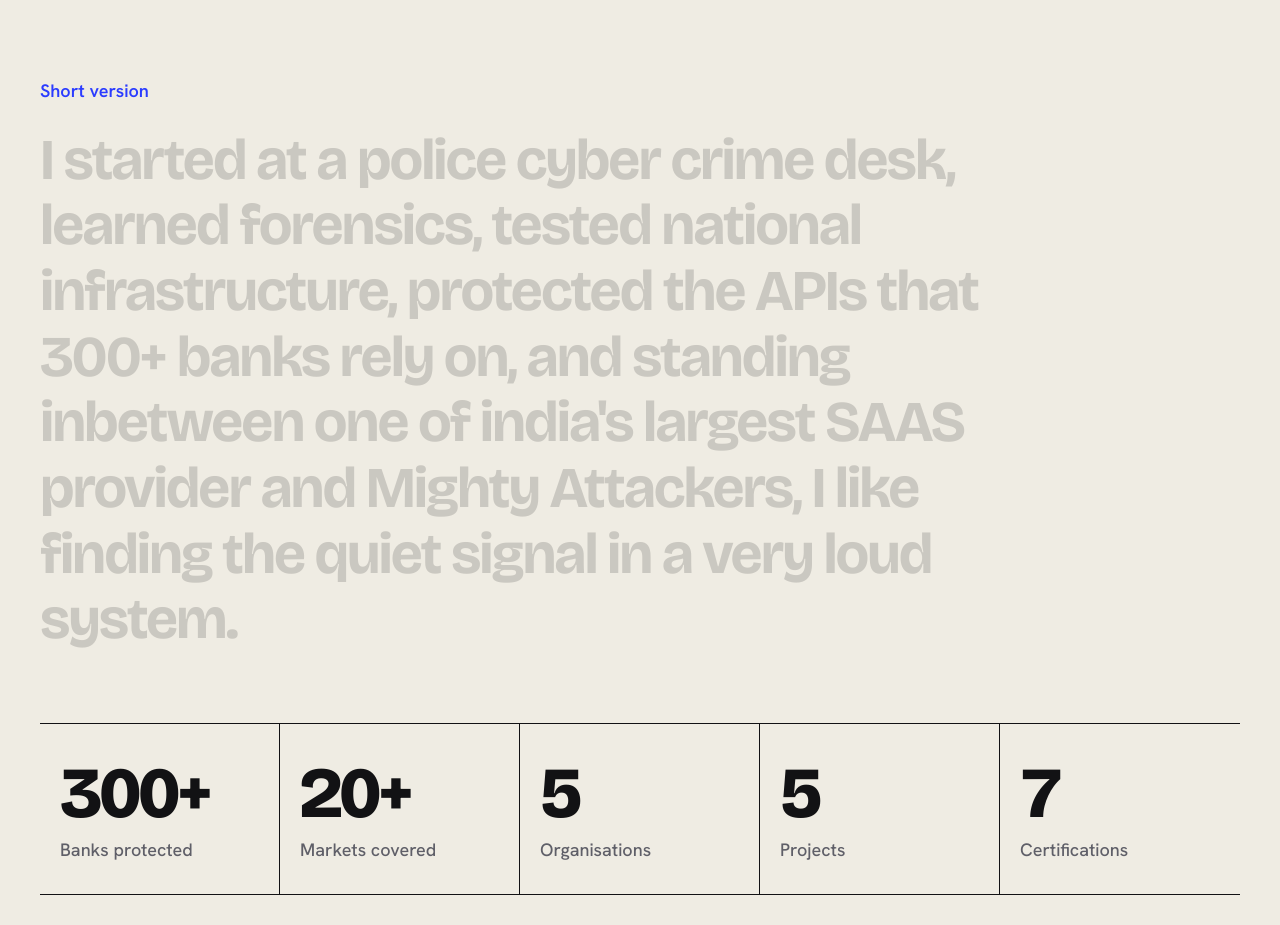
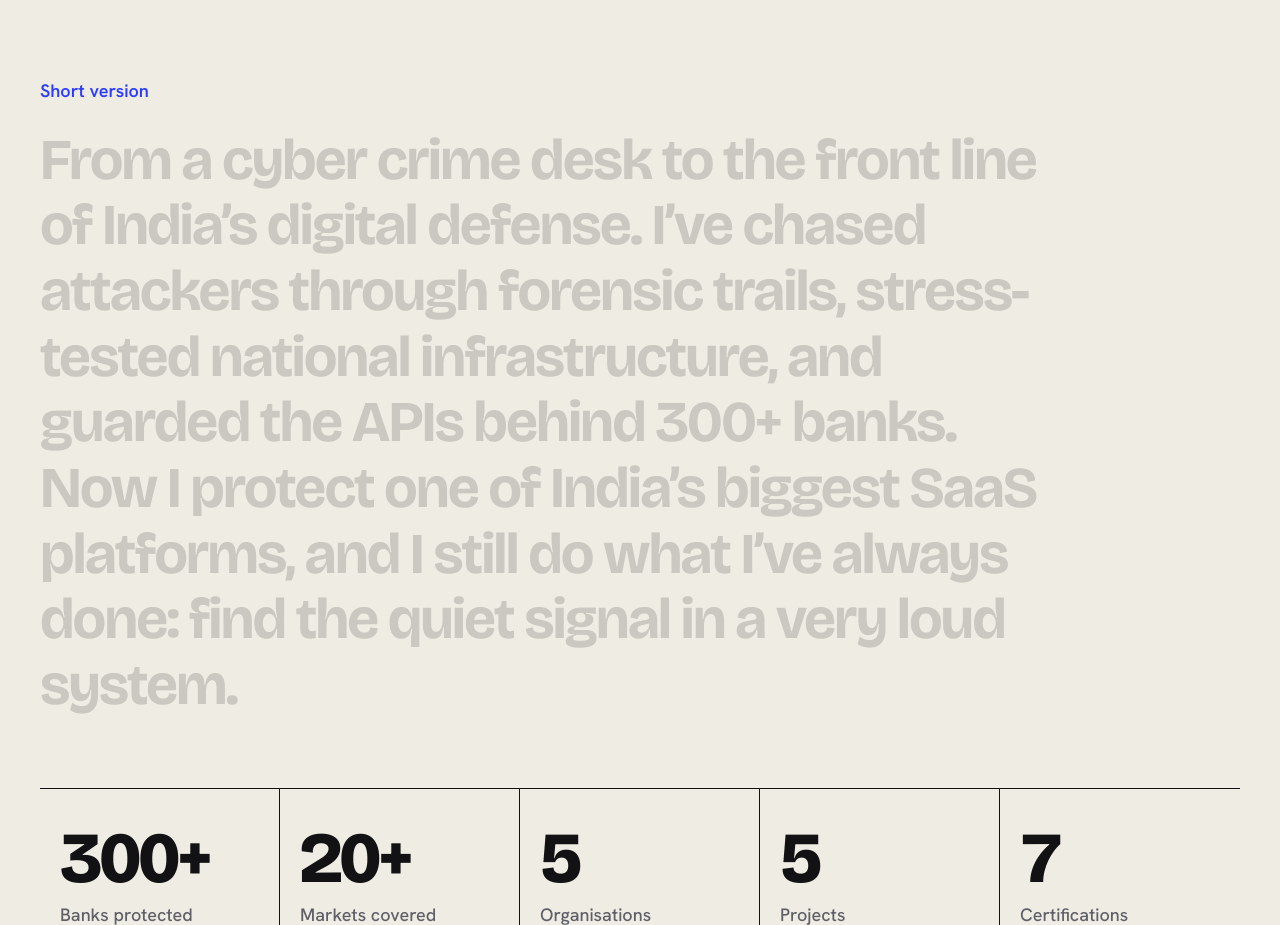
Before and after one commit to cyber468/portfolio, a plain HTML site: page index.html in a window 1280 px wide. Shown: the part 1200-2125 px from the top of the page. Drawn offline with nearby package versions, Linux system fonts and the light colour scheme.

Commit message:
updated pich line

```diff
--- a/index.html
+++ b/index.html
@@ -71,7 +71,7 @@
   <!-- STATEMENT -->
   <section class="state wrap" aria-label="About">
     <span class="k">Short version</span>
-    <p id="state">I started at a police cyber crime desk, learned forensics, tested national infrastructure, protected the APIs that 300+ banks rely on, and standing inbetween one of india's largest SAAS provider and Mighty Attackers, I like finding the quiet signal in a very loud system.</p>
+    <p id="state">From a cyber crime desk to the front line of India’s digital defense. I’ve chased attackers through forensic trails, stress-tested national infrastructure, and guarded the APIs behind 300+ banks. Now I protect one of India’s biggest SaaS platforms, and I still do what I’ve always done: find the quiet signal in a very loud system.</p>
   </section>
 
   <!-- STATS -->
```
